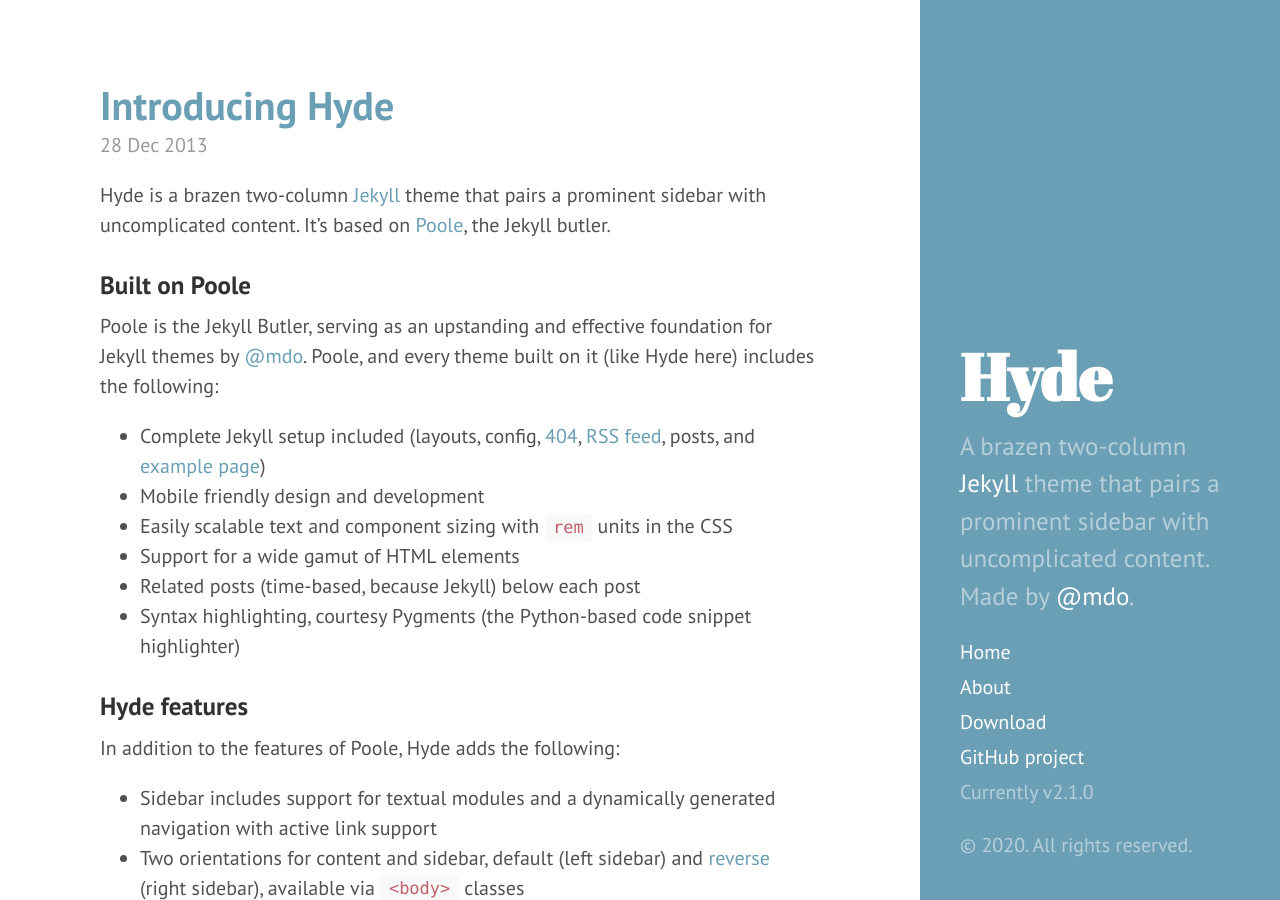
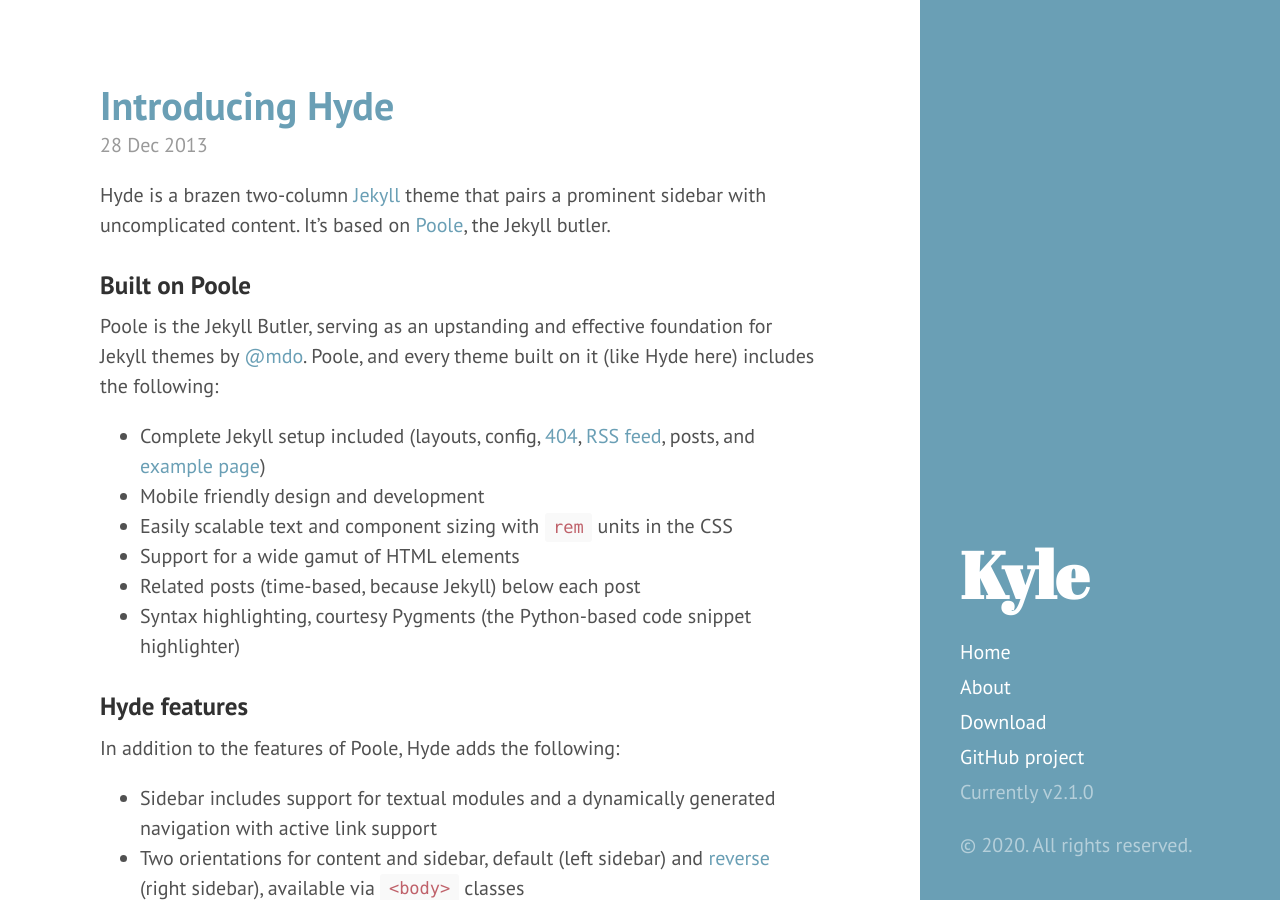
Before and after one commit to kye-fr/kye-fr.github.io, a Jekyll site: the page built from index.html, in a window 1280 px wide and 900 px high. Built offline with Jekyll 4.4.1, drawn with Linux system fonts in a browser that asks for light colours; Markdown is read by kramdown in place of the engine named in the settings; the list of posts is cut into pages by our own code.

Commit message:
_config.yml update

```diff
--- a/_config.yml
+++ b/_config.yml
@@ -7,15 +7,15 @@
 #relative_permalinks: true
 
 # Setup
-title:            Hyde
-tagline:          'A Jekyll theme'
-description:      'A brazen two-column <a href="http://jekyllrb.com" target="_blank">Jekyll</a> theme that pairs a prominent sidebar with uncomplicated content. Made by <a href="https://twitter.com/mdo" target="_blank">@mdo</a>.'
-url:              http://hyde.getpoole.com
-baseurl:          /
+title:            Kyle
+#tagline:          'A Jekyll theme'
+#description:      'A brazen two-column <a href="http://jekyllrb.com" target="_blank">Jekyll</a> theme that pairs a prominent sidebar with uncomplicated content. Made by <a href="https://twitter.com/mdo" target="_blank">@mdo</a>.'
+url:              http://kye-fr.github.io
+baseurl:          http://kye-fr.github.io/
 
 author:
-  name:           'Mark Otto'
-  url:            https://twitter.com/mdo
+  name:           'Kyle Hickey'
+  url:            https://twitter.com/kyle_ski
 
 paginate:         5
 
```
